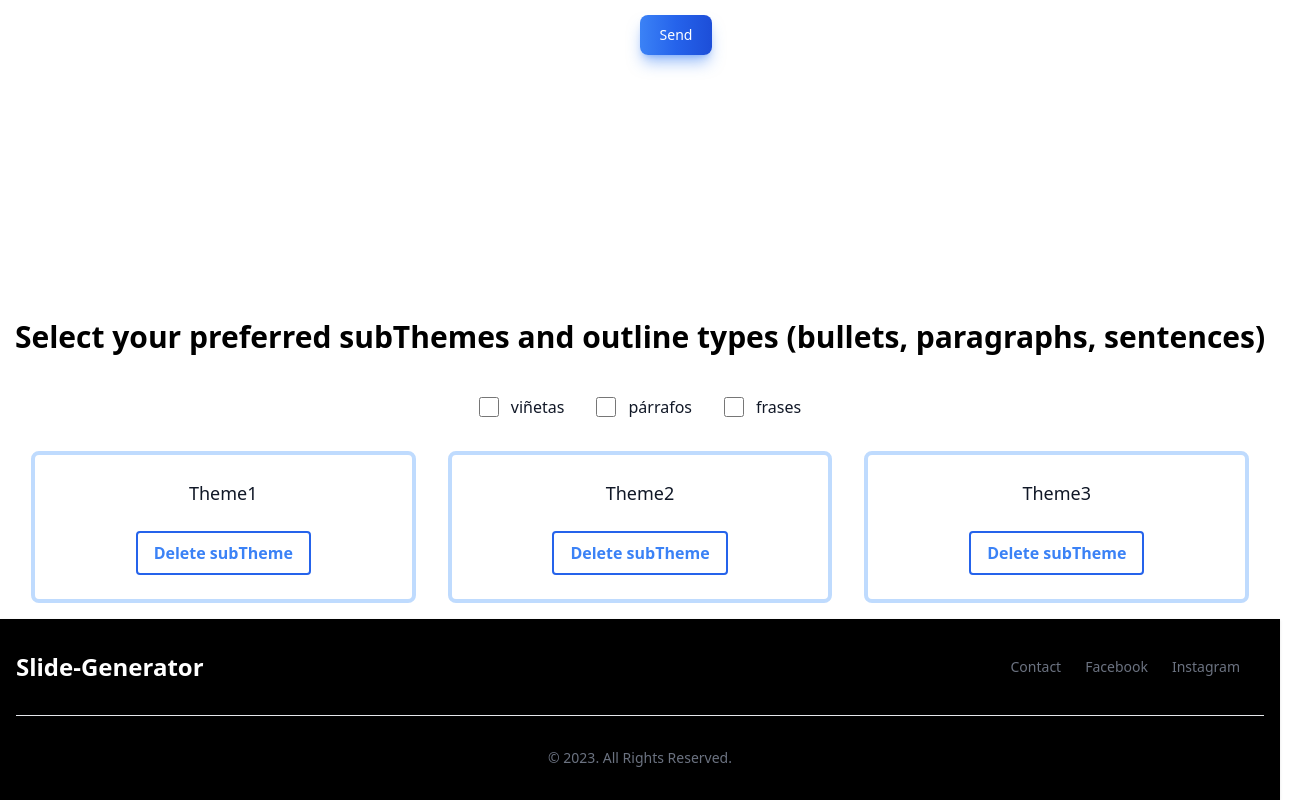
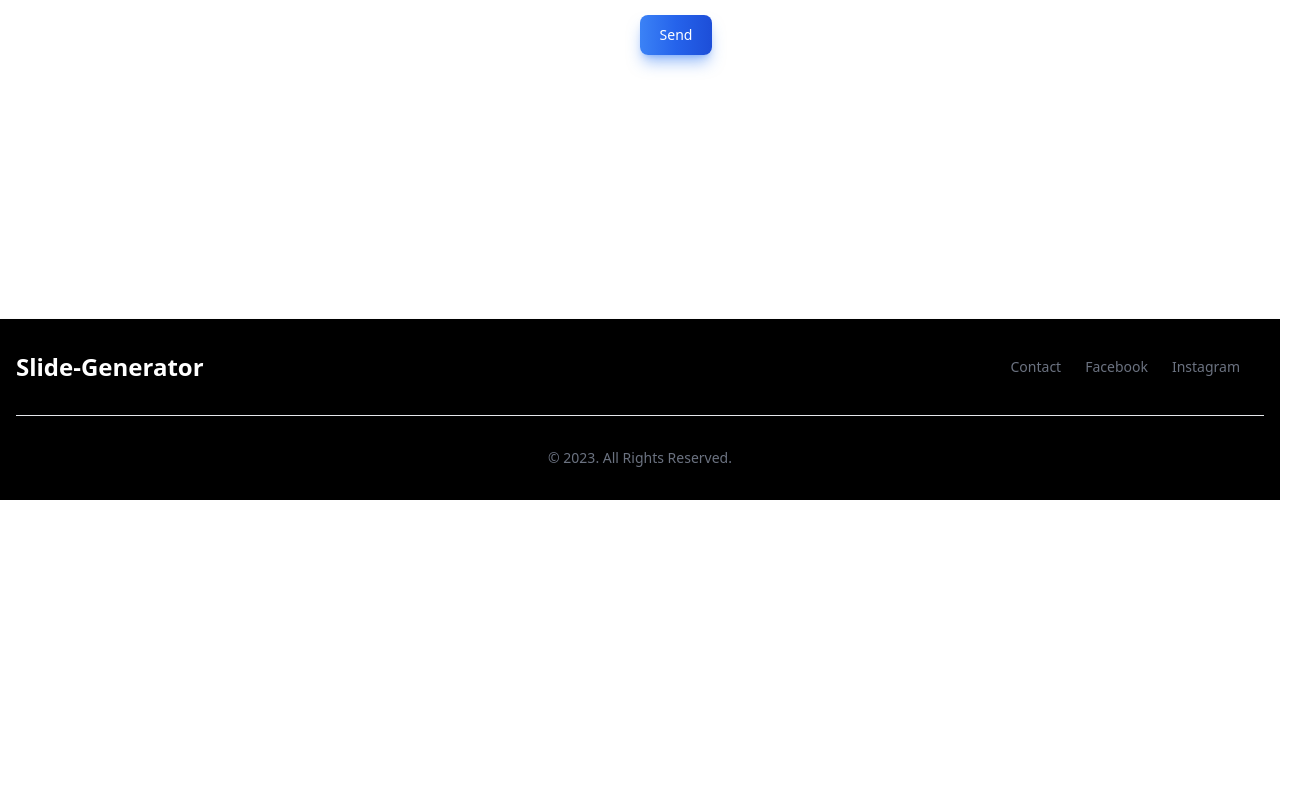
Before and after one commit to Francisco-Amador/Slide-Generator-App, a Next.js app in the folder slide-generator/: page / in a window 1280 px wide. Shown: the part 1688-2488 px from the top of the page, 1305 px wide, since content can reach past the window. After the commit the page ends 2188 px from the top, so only its background shows below. Built offline with nearby package versions, Linux system fonts and the light colour scheme.

Commit message:
[UPDATE subThemes whit api Response]

```diff
--- a/slide-generator/cspell.json
+++ b/slide-generator/cspell.json
@@ -13,8 +13,11 @@
         "Creativo",
         "davinci",
         "Formik",
+        "frases",
         "Hola",
-        "openai"
+        "openai",
+        "párrafos",
+        "viñetas"
     ],
     "dictionaries": [
         "project-words"
--- a/slide-generator/src/context/slide.context.tsx
+++ b/slide-generator/src/context/slide.context.tsx
@@ -51,7 +51,7 @@ const getGPT = async (prompt1: string): Promise<string> => {
             top_p: 1,
             frequency_penalty: 0,
             presence_penalty: 0,
-            max_tokens: 100,
+            max_tokens: 50,
             n: 1,
         };
 
--- a/slide-generator/src/root/components/gpt-generator/GPT-Generator.tsx
+++ b/slide-generator/src/root/components/gpt-generator/GPT-Generator.tsx
@@ -6,14 +6,13 @@ import { IntermediateForm } from "./intermediate-form/IntermediateForm";
 import ParametersForm from "./ParametersForm";
 
 export default function Generator() {
-    const { slideContextPrompt } = useSlideContext();
+    const { slideContextResponse } = useSlideContext();
 
     return (
         <Layout>
             <div>
                 <ParametersForm />
-                <IntermediateForm />
-                {slideContextPrompt}
+                {slideContextResponse.length > 2 ? (<IntermediateForm />) : ""}
             </div>
 
         </Layout>
--- a/slide-generator/src/root/components/gpt-generator/intermediate-form/CardTheme.tsx
+++ b/slide-generator/src/root/components/gpt-generator/intermediate-form/CardTheme.tsx
@@ -1,15 +1,15 @@
 
 interface subThemeProp {
     subTheme: string;
-    handleSubThemeChange:any
+    handleSubThemeChange(subTheme: string ):void
 }
-export default function CardTheme({ subTheme,handleSubThemeChange }: subThemeProp) {
+export default function CardTheme({ subTheme, handleSubThemeChange }: subThemeProp) {
     return (
         <div className="w-full h-full p-4">
         <div className="flex flex-col justify-center items-center border-4 border-blue-200 p-6 rounded-lg bg-white h-full">
             <h2 className="text-lg text-gray-900 font-medium title-font mb-2 text-center">{subTheme}</h2>
             <div className="flex justify-center mt-4">
-                <button onClick={handleSubThemeChange} className="bg-white hover:bg-blue-200 border-2 border-blue-600 text-blue-500 font-bold py-2 px-4 rounded">
+                <button onClick={() => handleSubThemeChange(subTheme)} className="bg-white hover:bg-blue-200 border-2 border-blue-600 text-blue-500 font-bold py-2 px-4 rounded">
                     Delete subTheme
                 </button>
             </div>
--- a/slide-generator/src/root/components/gpt-generator/intermediate-form/IntermediateForm.tsx
+++ b/slide-generator/src/root/components/gpt-generator/intermediate-form/IntermediateForm.tsx
@@ -1,13 +1,19 @@
-import { useState } from "react";
+import { useEffect, useState } from "react";
 import CardTheme from "./CardTheme";
 import CheckBoxSchema from "./CheckBoxScheme";
+import { useSlideContext } from "@/context/slide.context";
+import { getSubThemes } from "@/root/funtions";
 
 export function IntermediateForm() {
     const schemas = ["viñetas", "párrafos", "frases"];
-    const subThemes = ["Theme1", "Theme2", "Theme3"];
+    const { slideContextResponse } = useSlideContext();
+
+    const subThemes = getSubThemes(slideContextResponse);
     const [selectedSchemas, setSelectedSchemas] = useState<string[]>([]);
-    const [selectedSubThemes, setSelectedSubThemes] = useState<string[]>([]);
-    const handleSchemaChange = (schema:string) => {
+    const [selectedSubThemes, setSelectedSubThemes] = useState<string[]>(subThemes);
+
+
+    const handleSchemaChange = (schema: string) => {
         if (selectedSchemas.includes(schema)) {
             setSelectedSchemas(selectedSchemas.filter((item) => item !== schema));
         } else {
@@ -15,8 +21,8 @@ export function IntermediateForm() {
         }
     };
 
-    const handleSubThemeChange = (subTheme:string) => {
-        if (selectedSubThemes.includes(subTheme)) {
+    const handleSubThemeChange = (subTheme: string) => {
+        if (selectedSubThemes.includes(subTheme) &&  selectedSubThemes.length > 5 ) {
             setSelectedSubThemes(selectedSubThemes.filter((item) => item !== subTheme));
         }
     };
@@ -25,12 +31,12 @@ export function IntermediateForm() {
             <h2 className=" text-3xl font-bold mb-6">Select your preferred subThemes and outline types (bullets, paragraphs, sentences)</h2>
             <div className="flex flex-row justify-center items-center">
                 {schemas.map((schema, index) => (
-                    <CheckBoxSchema key={index} schema={schema} handleSchemaChange={handleSchemaChange}/>
+                    <CheckBoxSchema key={index} schema={schema} handleSchemaChange={handleSchemaChange} />
                 ))}
             </div>
-            <div className="flex flex-row">
-                {subThemes.map((subTheme, index) => (
-                    <CardTheme key={index} subTheme={subTheme} handleSubThemeChange={handleSubThemeChange}/>
+            <div className="grid grid-cols-1 sm:grid-cols-2 lg:grid-cols-4 gap-2 ">
+                {selectedSubThemes.map((subTheme, index) => (
+                    <CardTheme key={index} subTheme={subTheme} handleSubThemeChange={handleSubThemeChange} />
                 ))}
             </div>
         </div>
```
